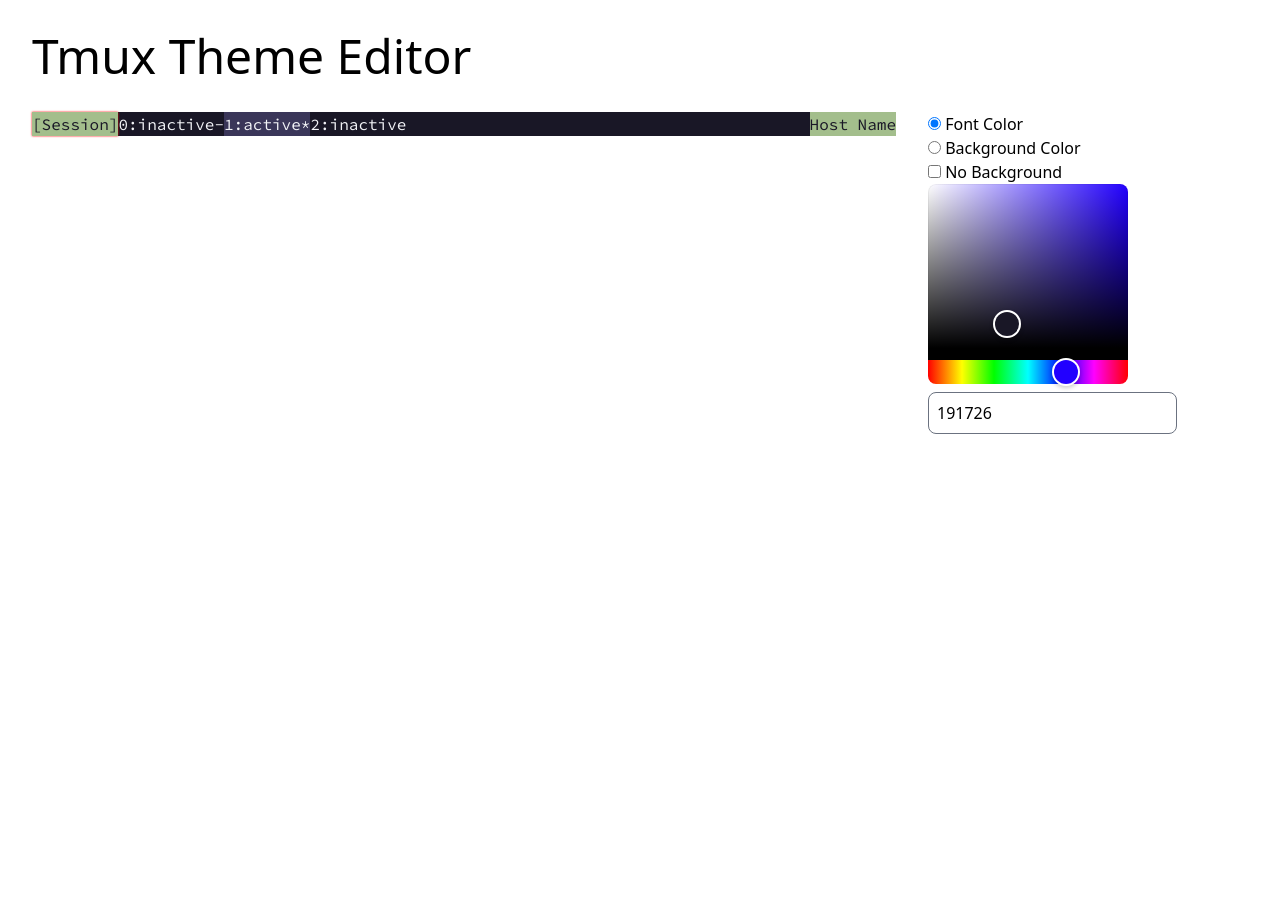
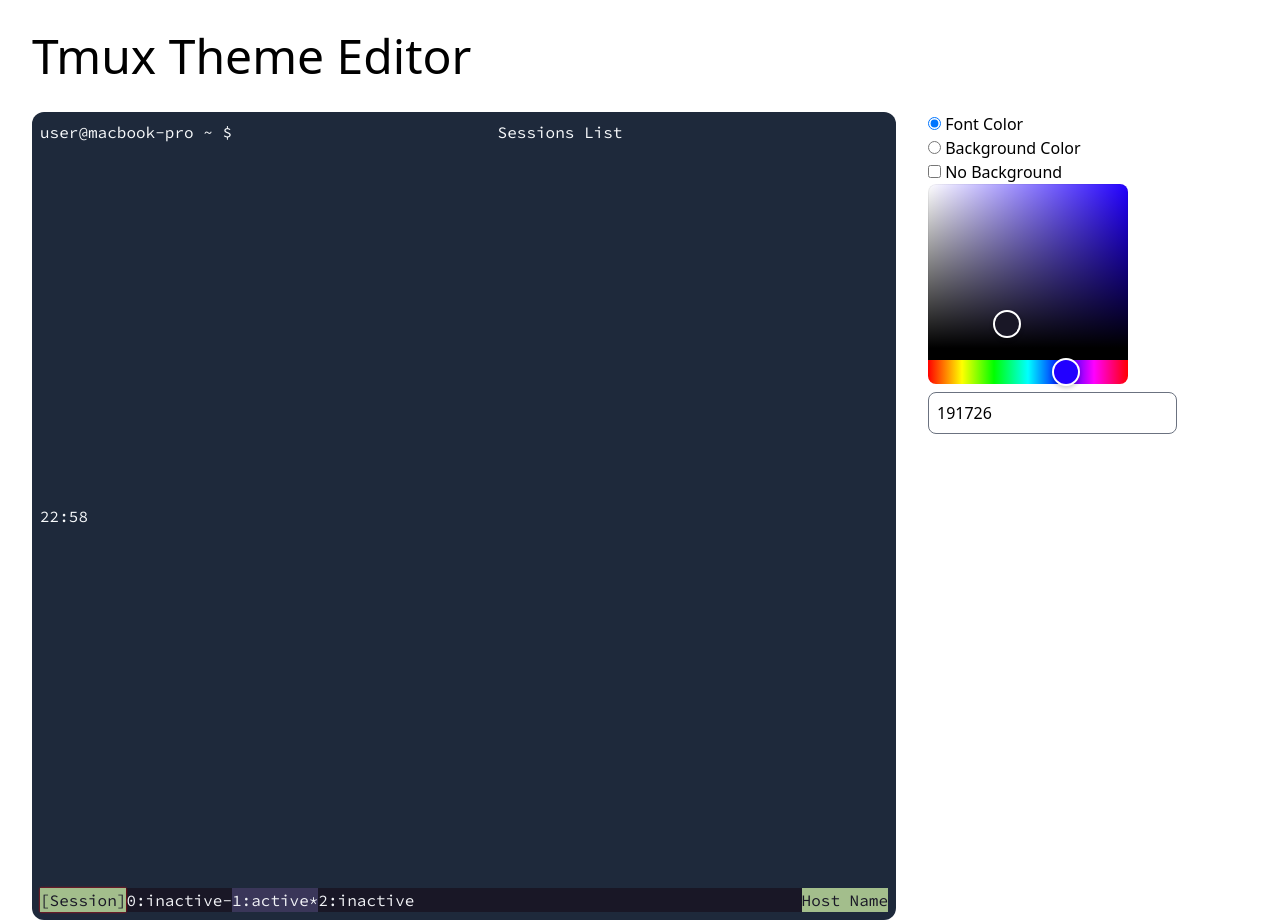
Before and after one commit to sahibalejandro/themux, a React (Vite) app: page / in a window 1280 px wide. Before the commit the page ends 800 px from the top, so only its background shows below. Built offline with nearby package versions, Linux system fonts and the light colour scheme.

Commit message:
[WIP] Adding Terminal component

```diff
--- a/src/components/App.tsx
+++ b/src/components/App.tsx
@@ -1,5 +1,4 @@
-import TmuxBar from "./TmuxBar";
-//import TmuxConfig from "./TmuxConfig";
+import Terminal from "./Terminal";
 import ColorPicker from "./ColorPicker";
 
 function App() {
@@ -8,13 +7,12 @@
       <h1 className="text-5xl mt-8">Tmux Theme Editor</h1>
       <div className="flex mt-8">
         <div className="flex-grow">
-          <TmuxBar />
+          <Terminal />
         </div>
         <div className="ml-8 w-80">
           <ColorPicker />
         </div>
       </div>
-      {/*<TmuxConfig />*/}
     </div>
   );
 }
--- /dev/null
+++ b/src/components/Clock.tsx
@@ -0,0 +1,3 @@
+export default function Clock() {
+  return <div>22:58</div>;
+}
--- /dev/null
+++ b/src/components/Pane.tsx
@@ -0,0 +1,14 @@
+type PropsType = {
+  className?: string;
+  children?: React.ReactNode;
+};
+
+function Pane(props: PropsType) {
+  return <div className={`h-96 ${props.className}`}>{props.children}</div>;
+}
+
+Pane.defaultProps = {
+  className: "",
+};
+
+export default Pane;
--- /dev/null
+++ b/src/components/SessionsList.tsx
@@ -0,0 +1,3 @@
+export default function SessionsList() {
+  return <div>Sessions List</div>;
+}
--- /dev/null
+++ b/src/components/Terminal.tsx
@@ -0,0 +1,23 @@
+import Pane from "./Pane";
+import Clock from "./Clock";
+import TmuxBar from "./TmuxBar";
+import SessionsList from "./SessionsList";
+
+export default function Terminal() {
+  return (
+    <div className="font-source-code-pro bg-slate-800 text-slate-50 p-2 rounded-xl">
+      <div className="flex">
+        <Pane className="flex-grow">user@macbook-pro ~ $</Pane>
+        <Pane className="flex-grow">
+          <SessionsList />
+        </Pane>
+      </div>
+      <div>
+        <Pane>
+          <Clock />
+        </Pane>
+      </div>
+      <TmuxBar />
+    </div>
+  );
+}
--- a/src/index.css
+++ b/src/index.css
@@ -2,7 +2,7 @@
 @tailwind components;
 @tailwind utilities;
 
-.tmux-status {
+.font-source-code-pro {
   font-family: 'Source Code Pro', monospace;
 }
 
```
